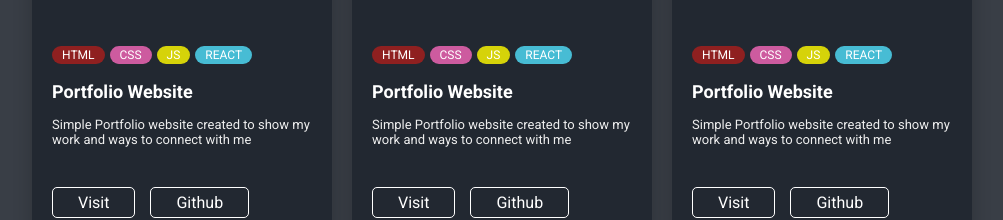
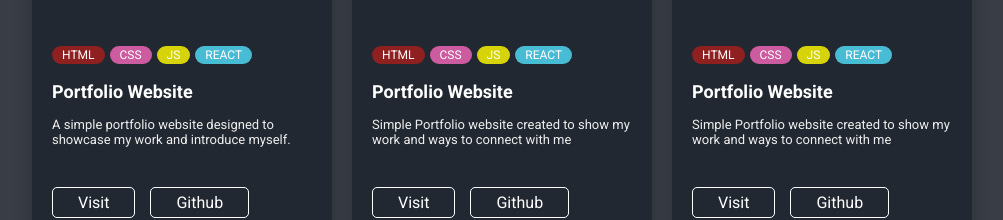
Before and after one commit to bogdaaaaan/personal-page, a React (Create React App) app: page / in a window 1280 px wide. Shown: the part 1667-1887 px from the top of the page, without its empty margins (138-1141 px from the left). Built offline with nearby package versions, Linux system fonts and the light colour scheme.

Commit message:
readme change

```diff
--- a/src/components/Navbar/Navbar.jsx
+++ b/src/components/Navbar/Navbar.jsx
@@ -15,9 +15,6 @@ const Navbar = () => {
         };
 
     }, []);
-
-
-
 
     return (
         <div id='navbar' ref={ref} className='navbar-wrapper'>
--- a/src/data/works.json
+++ b/src/data/works.json
@@ -5,7 +5,7 @@
         "alt":"portfolio",
         "tags": ["HTML", "CSS", "JS", "React"],
         "title": "Portfolio Website",
-        "description": "Simple Portfolio website created to show my work and ways to connect with me",
+        "description": "A simple portfolio website designed to showcase my work and introduce myself.",
         "visit_link": "https://github.com/bogdaaaaan/Web-Portfolio",
         "github_link": "https://github.com/bogdaaaaan/Web-Portfolio"
     },
```
Also changed, not shown: 1 other file (tests, documents, lock files or other folders).
